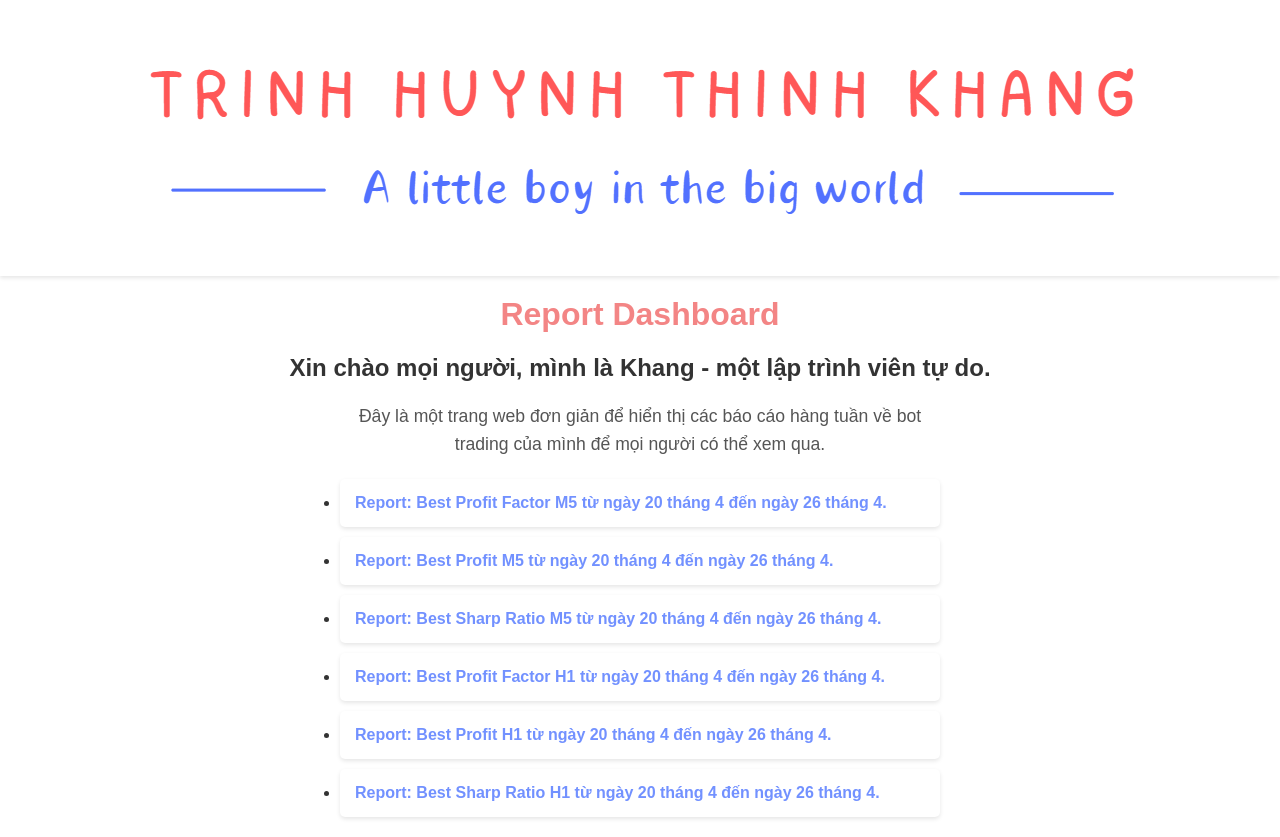
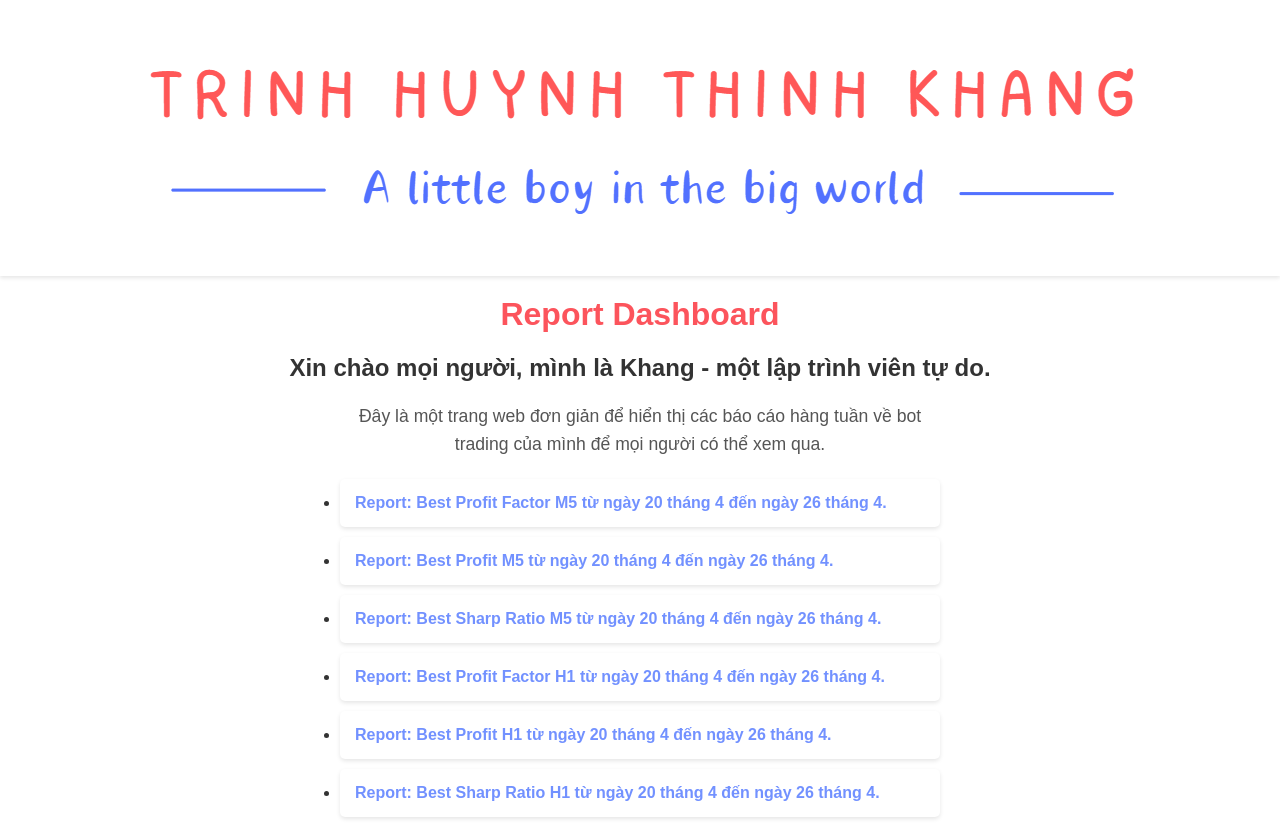
Before and after one commit to Tkag0001/Report_bot_trading, a plain HTML site: page index.html in a window 1280 px wide. Drawn offline with Linux system fonts and the light colour scheme.

```diff
--- a/CSS/style.css
+++ b/CSS/style.css
@@ -10,7 +10,7 @@
 h1 {
     text-align: center;
     margin-top: 20px;
-    color: rgb(243, 133, 133);
+    color: #fc545c;
 }
 
 /* Additional styles for the updated index page */
```
